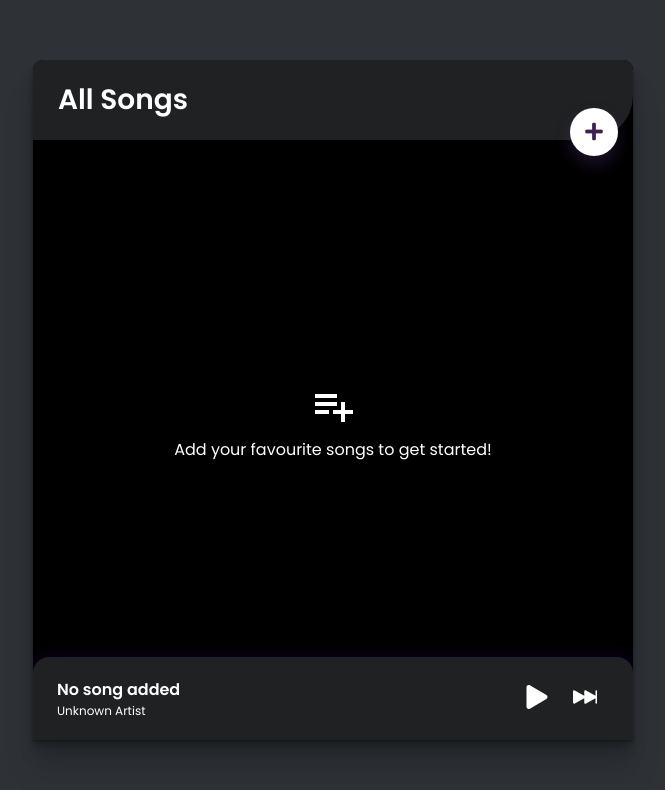
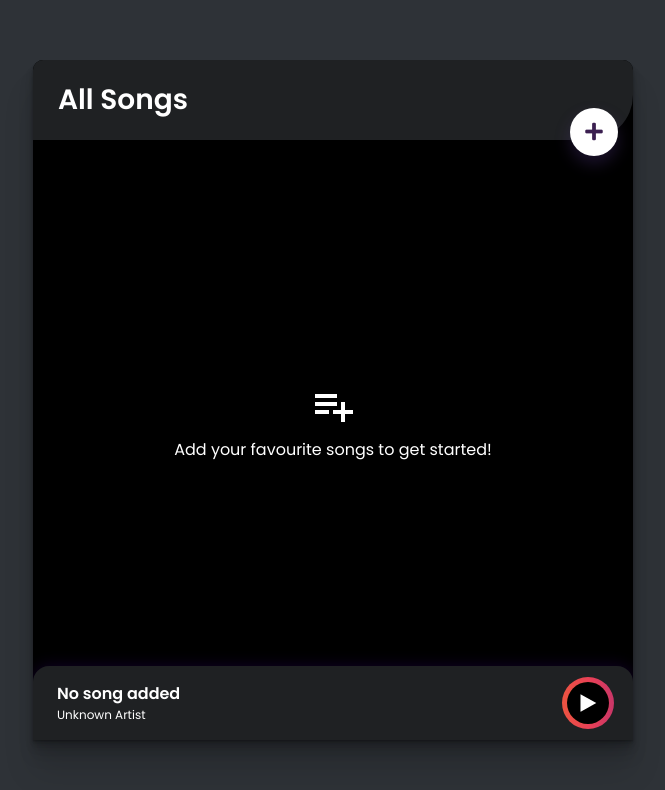
Before and after one commit to MANEESH-P/music-player, a React (Create React App) app: page / in a window 1280 px wide. Shown: the top 790 px of the page, without its empty margins (307-972 px from the left). Built offline with nearby package versions, Linux system fonts and the light colour scheme.

Commit message:
added gradient animations

```diff
--- a/src/components/Footer.js
+++ b/src/components/Footer.js
@@ -4,6 +4,7 @@ import useGetSongDetails from "../utils/useGetSongDetails"
 import { playSong, togglePlaying, setNowPlayingView } from "../redux/actions"
 import { BsFillSkipForwardFill } from 'react-icons/bs';
 import { FaPlay, FaPause } from 'react-icons/fa';
+import { GrPlayFill, GrPauseFill } from 'react-icons/gr';
 
 const Footer = ({ audioPlayer, currentTime }) => {
   const [footerExpanded, setFooterExpanded] = useState(false);
@@ -63,13 +64,23 @@ const Footer = ({ audioPlayer, currentTime }) => {
           <h4>{noSongsAdded ? 'No song added' : songs[songId]?.name}</h4>
           <p>{songDetails.artist ? songDetails.artist : 'Unknown Artist'}</p>
         </div>
-        <div className="song-details__right song__controls">
+        <div className="song-details__right song-controls">
           {playing ?
-            <FaPause size={28} onClick={() => handlePause()}></FaPause>
+            <div className="song-controls__icon song-controls__icon--wrapper song-controls__icon--pause" onClick={() => handlePause()}>
+              <div className="song-controls__icon--svg">
+                <GrPauseFill size={28} ></GrPauseFill>
+              </div>
+            </div>
             :
-            <FaPlay size={28} onClick={() => handlePlay()}></FaPlay>
+            <div className="song-controls__icon song-controls__icon--wrapper song-controls__icon--play" onClick={() => handlePlay()}>
+              <div className="song-controls__icon--svg">
+                <GrPlayFill size={28} ></GrPlayFill>
+              </div>
+            </div>
           }
-          <BsFillSkipForwardFill size={28} onClick={() => handlePlayNext()}></BsFillSkipForwardFill>
+          {/* <div className="song-controls__icon" onClick={() => handlePlayNext()}>
+            <BsFillSkipForwardFill size={28} ></BsFillSkipForwardFill>
+          </div> */}
         </div>
       </div>
       {/* <div className="footer__drawer-icon" id="popup"
--- a/src/components/NowPlaying.js
+++ b/src/components/NowPlaying.js
@@ -146,12 +146,16 @@ const NowPlaying = ({ audioPlayer, currentTime }) => {
           <AiFillBackward size={28} onClick={() => handlePlayPrev()}></AiFillBackward>
         </div>
         {playing ?
-          <div className="song-controls__icon song-controls__icon--pause" onClick={() => handlePause()}>
-            <GrPauseFill size={28} ></GrPauseFill>
+          <div className="song-controls__icon song-controls__icon--wrapper song-controls__icon--pause" onClick={() => handlePause()}>
+            <div className="song-controls__icon--svg">
+              <GrPauseFill size={28} ></GrPauseFill>
+            </div>
           </div>
           :
-          <div className="song-controls__icon song-controls__icon--play" onClick={() => handlePlay()}>
-            <GrPlayFill size={28} ></GrPlayFill>
+          <div className="song-controls__icon song-controls__icon--wrapper song-controls__icon--play" onClick={() => handlePlay()}>
+            <div className="song-controls__icon--svg">
+              <GrPlayFill size={28} ></GrPlayFill>
+            </div>
           </div>
         }
         <div className="song-controls__icon song-controls__icon--skip-forward">
--- a/src/sass/components/_footer.scss
+++ b/src/sass/components/_footer.scss
@@ -15,8 +15,8 @@
   transition: 0.2s ease-in;
   box-shadow: 0 0rem 1rem rgba(43, 0, 99, 0.4);
   padding: 16px 24px;
-  &.music-player__footer--hidden{
-    transform:translateY(120%);
+  &.music-player__footer--hidden {
+    transform: translateY(120%);
   }
   .song-details--wrapper {
     display: flex;
@@ -26,7 +26,7 @@
     justify-content: space-between;
     user-select: none;
     .song-details__meta {
-      width: calc(60% - 10px);
+      width: calc(70% - 10px);
       overflow: hidden;
       white-space: nowrap;
       text-overflow: ellipsis;
@@ -40,22 +40,102 @@
         overflow: hidden;
         text-overflow: ellipsis;
         line-height: 21px;
+        user-select: none;
       }
       p {
         overflow: hidden;
         text-overflow: ellipsis;
         margin-top: 4px;
         color: white;
+        user-select: none;
       }
     }
-    .song__controls {
+    .song-controls {
+      display: flex;
+      align-items: center;
+      justify-content: space-between;
+      .song-controls__icon {
+        cursor: pointer;
+        width: 42px;
+        height: 42px;
+        display: flex;
+        align-items: center;
+        justify-content: center;
+        &--play,
+        &--pause {
+          background: var(--bg-color--primary);
+          width: 42px;
+          height: 42px;
+          display: flex;
+          align-items: center;
+          justify-content: center;
+          border-radius: 50%;
+          position: relative;
+          // margin-right: 12px;
+          svg,
+          path {
+            stroke: white;
+          }
+        }
+        &--svg {
+          width: 100%;
+          height: 100%;
+          display: flex;
+          justify-content: center;
+          align-items: center;
+          border-radius: 50%;
+          background: var(--bg-color--primary);
+        }
+        &--wrapper {
+          background: -webkit-linear-gradient(
+            90deg,
+            #f27121,
+            #e94057,
+            #8a2387,
+            #f27121
+          );
+          background: linear-gradient(90deg, #f27121, #e94057, #8a2387, #f27121);
+          background-size: 400%;
+          &:before {
+            content: "";
+            position: absolute;
+            top: -5px;
+            left: -5px;
+            right: -5px;
+            bottom: -5px;
+            border-radius: 50%;
+            z-index: -1;
+            transition: 0.3s;
+            background: -webkit-linear-gradient(
+              90deg,
+              #f27121,
+              #e94057,
+              #8a2387,
+              #f27121
+            ); /* Chrome 10-25, Safari 5.1-6 */
+            background: linear-gradient(90deg, #f27121, #e94057, #8a2387, #f27121);
+            background-size: 400%;
+            animation: animatedGradient 8s infinite;
+          }
+          &:hover:before {
+            top: -8px;
+            left: -8px;
+            right: -8px;
+            bottom: -8px;
+            filter: blur(5px);
+            -webkit-filter: blur(5px);
+          }
+        }
+      }
       svg {
         color: currentColor;
         transition: 0.15s ease-in;
-        padding: 12px;
-        height: 24px;
-        width: 24px;
+        height: 18px;
+        width: 18px;
         cursor: pointer;
+      }
+      path {
+        stroke: currentColor;
       }
     }
   }
--- a/src/sass/components/_now-playing.scss
+++ b/src/sass/components/_now-playing.scss
@@ -15,7 +15,7 @@
   box-shadow: 0 0rem 1rem rgba(43, 0, 99, 0.4);
   padding: 84px 24px 64px 24px;
   position: relative;
-  animation: slideinFromLeft .5s var(--transition) 1;
+  animation: slideinFromLeft 0.5s var(--transition) 1;
   .background-gradient {
     position: absolute;
     top: 0;
@@ -30,7 +30,7 @@
       margin: -5px -10px -10px -5px;
     }
   }
-  .back-button{
+  .back-button {
     position: absolute;
     top: 32px;
     left: 24px;
@@ -41,7 +41,8 @@
     .song-details__cover {
       transform: scale(1);
       width: 100%;
-      height: 320px;
+      height: 65%;
+      max-height: 320px;
       overflow: hidden;
       display: flex;
       align-items: flex-end;
@@ -53,8 +54,10 @@
       display: flex;
       justify-content: center;
       align-items: center;
-      img{
-        max-width:100%;
+      img {
+        width: 100%;
+        height: auto;
+        object-fit: cover;
       }
     }
     .song-details__meta {
@@ -112,34 +115,73 @@
     align-items: center;
     .song-controls__icon {
       cursor: pointer;
+      &--svg {
+        width: 100%;
+        height: 100%;
+        display: flex;
+        justify-content: center;
+        align-items: center;
+        border-radius: 50%;
+        background: var(--bg-color--primary);
+      }
       &--play,
       &--pause {
-        background: white;
+        background: var(--bg-color--primary);
         width: 64px;
         height: 64px;
         display: flex;
         align-items: center;
         justify-content: center;
         border-radius: 50%;
-        svg {
-          fill: black;
+        position: relative;
+        svg,
+        path {
+          stroke: white;
         }
       }
       &--play {
         svg {
-          margin-left: 5px;
+          margin-left: 3px;
+        }
+      }
+      &--wrapper {
+        background: -webkit-linear-gradient(90deg, #f27121, #e94057, #8a2387, #f27121); /* Chrome 10-25, Safari 5.1-6 */
+        background: linear-gradient(90deg, #f27121, #e94057, #8a2387, #f27121);
+        background-size: 400%;
+        &:before {
+          content: "";
+          position: absolute;
+          top: -5px;
+          left: -5px;
+          right: -5px;
+          bottom: -5px;
+          border-radius: 50%;
+          z-index: -1;
+          transition: 0.3s;
+          background: -webkit-linear-gradient(90deg, #f27121, #e94057, #8a2387, #f27121); /* Chrome 10-25, Safari 5.1-6 */
+          background: linear-gradient(90deg, #f27121, #e94057, #8a2387, #f27121);
+          background-size: 400%;
+          animation: animatedGradient 8s infinite;
+        }
+        &:hover:before {
+          top: -12px;
+          left: -12px;
+          right: -12px;
+          bottom: -12px;
+          filter: blur(8px);
+          -webkit-filter: blur(8px);
         }
       }
     }
   }
-  .music-player__visualizer{
+  .music-player__visualizer {
     position: absolute;
-    bottom:0;
-    left:0;
-    width:100%;
-    height:50%;
-    z-index:-1;
-    opacity: 0.4;;
+    bottom: 0;
+    left: 0;
+    width: 100%;
+    height: 50%;
+    z-index: -2;
+    opacity: 0.4;
   }
 }
 
@@ -150,6 +192,15 @@
 
   100% {
     transform: translateX(0);
+  }
+}
+
+@keyframes animatedGradient {
+  0% {
+    background-position: 400%;
+  }
+  100% {
+    background-position: 0%;
   }
 }
 
```
